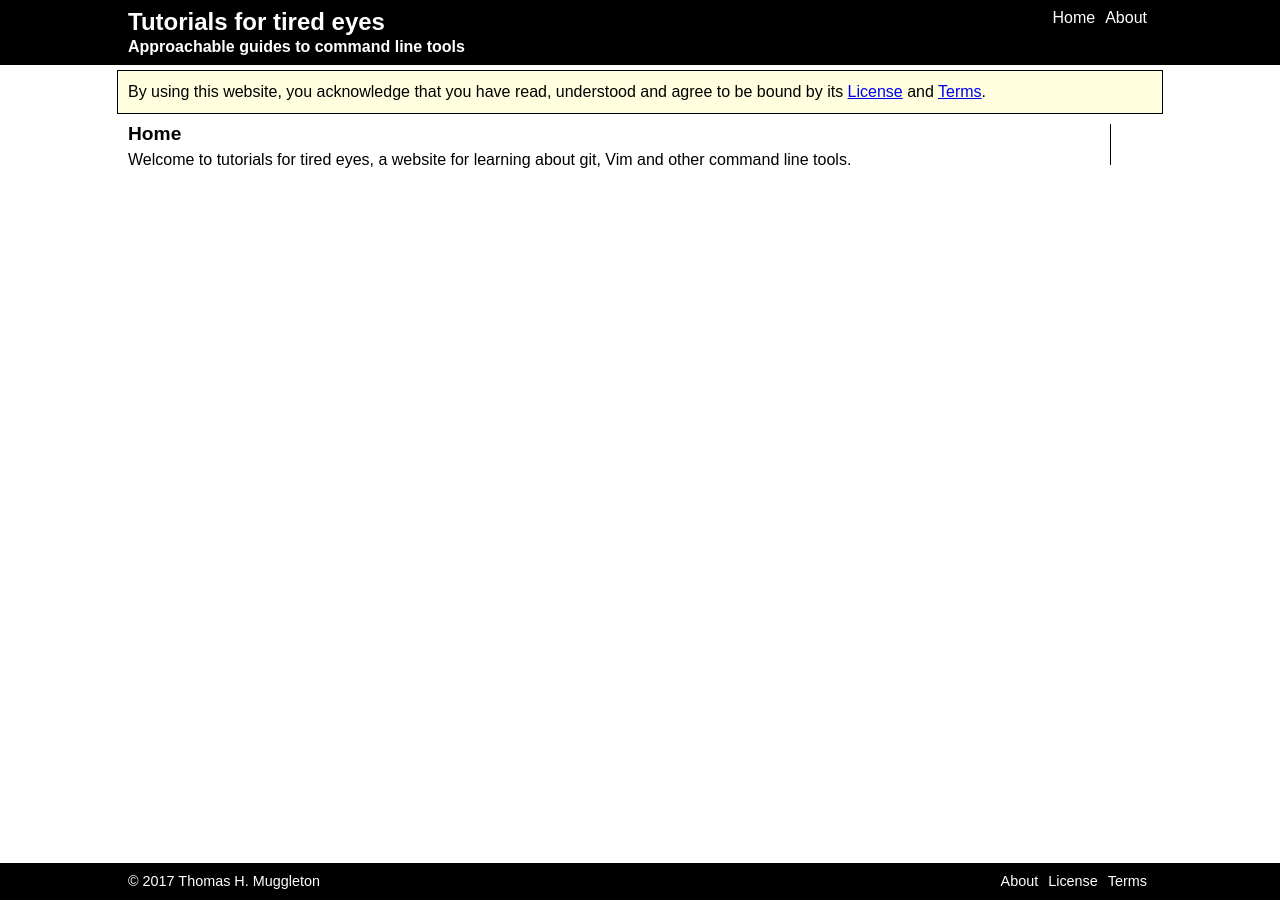
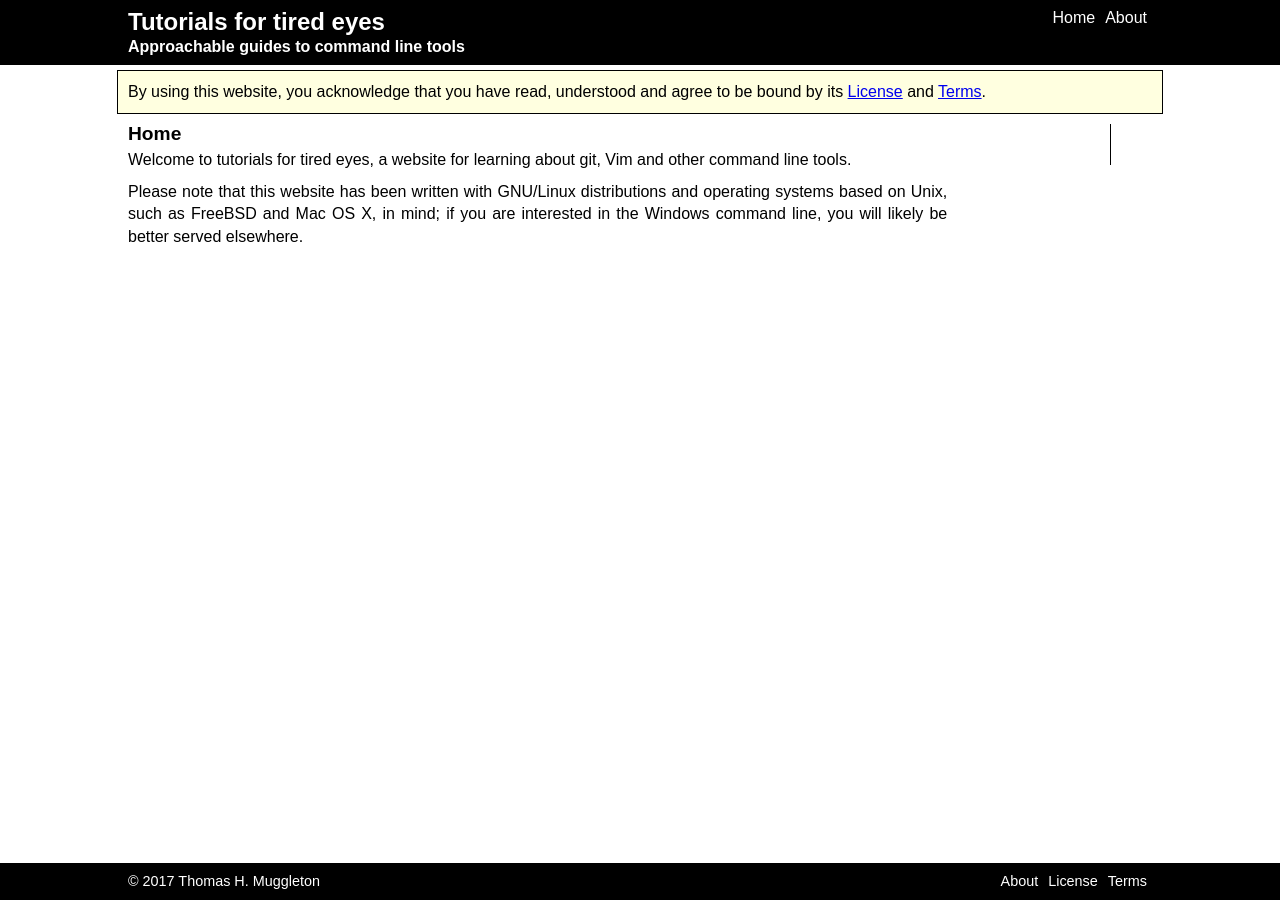
Before and after one commit to thmuggleton/tutorials-for-tired-eyes, a Jekyll site: the page built from index.md, in a window 1280 px wide. Built offline with Jekyll 4.4.1, drawn with Linux system fonts in a browser that asks for light colours; our own code applies the rules of GitHub Pages for plain Markdown files.

Commit message:
Add caveat about Windows to home page.

```diff
--- a/_config.yml
+++ b/_config.yml
@@ -5,6 +5,6 @@ keywords: GNU, Linux, git, Vim
 description: >
   A website for learning about git, Vim and other command line tools.
 
-last_updated_date: 2017-04-30
+last_updated_date: 2017-05-01
 
 permalink: /:categories/:title/
--- a/index.md
+++ b/index.md
@@ -5,3 +5,8 @@ layout: home
 
 Welcome to tutorials for tired eyes, a website for learning about git, Vim
 and other command line tools.
+
+Please note that this website has been written with GNU/Linux distributions and
+operating systems based on Unix, such as FreeBSD and Mac OS X, in mind; if you
+are interested in the Windows command line, you will likely be better served
+elsewhere.
```
